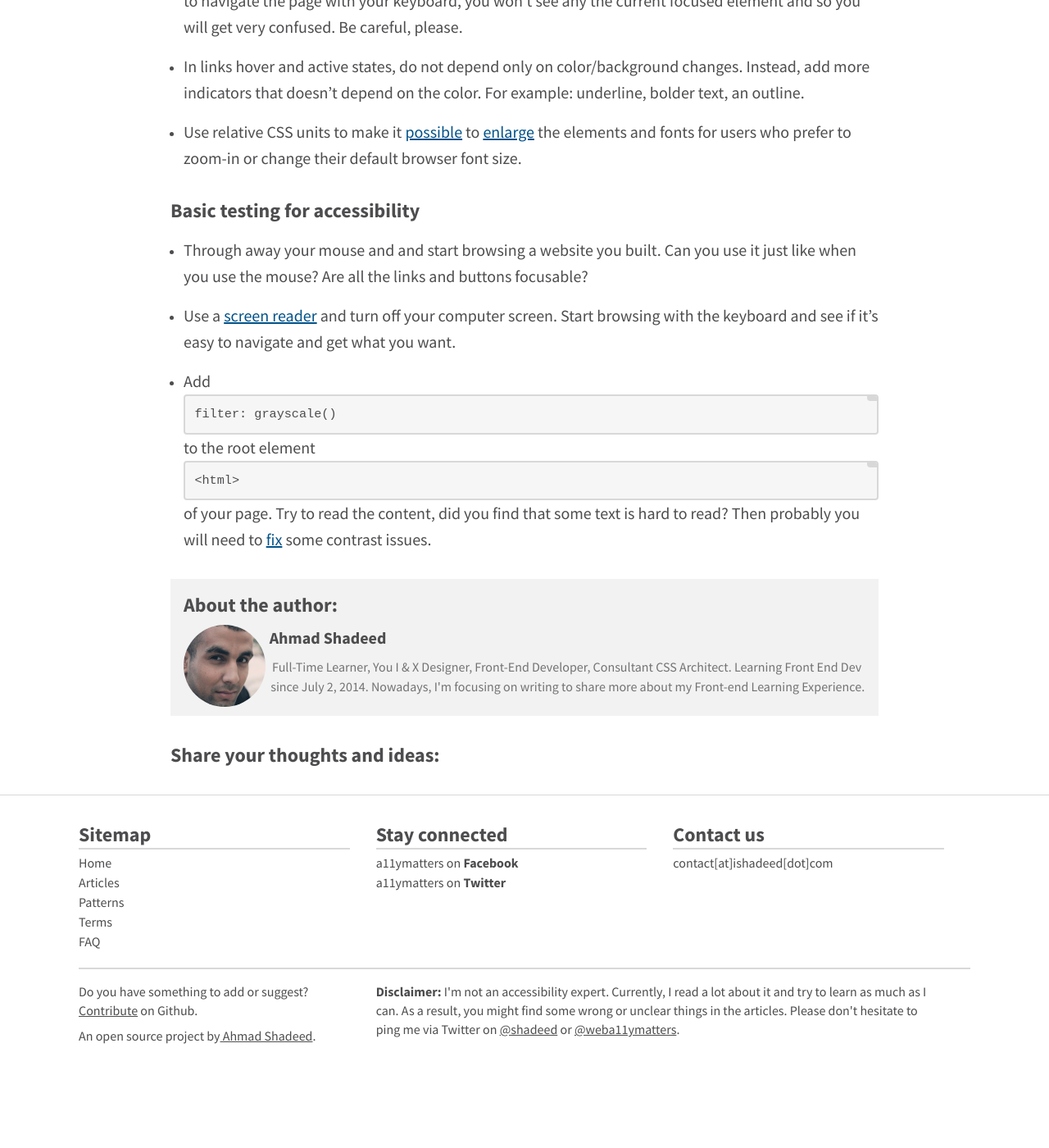
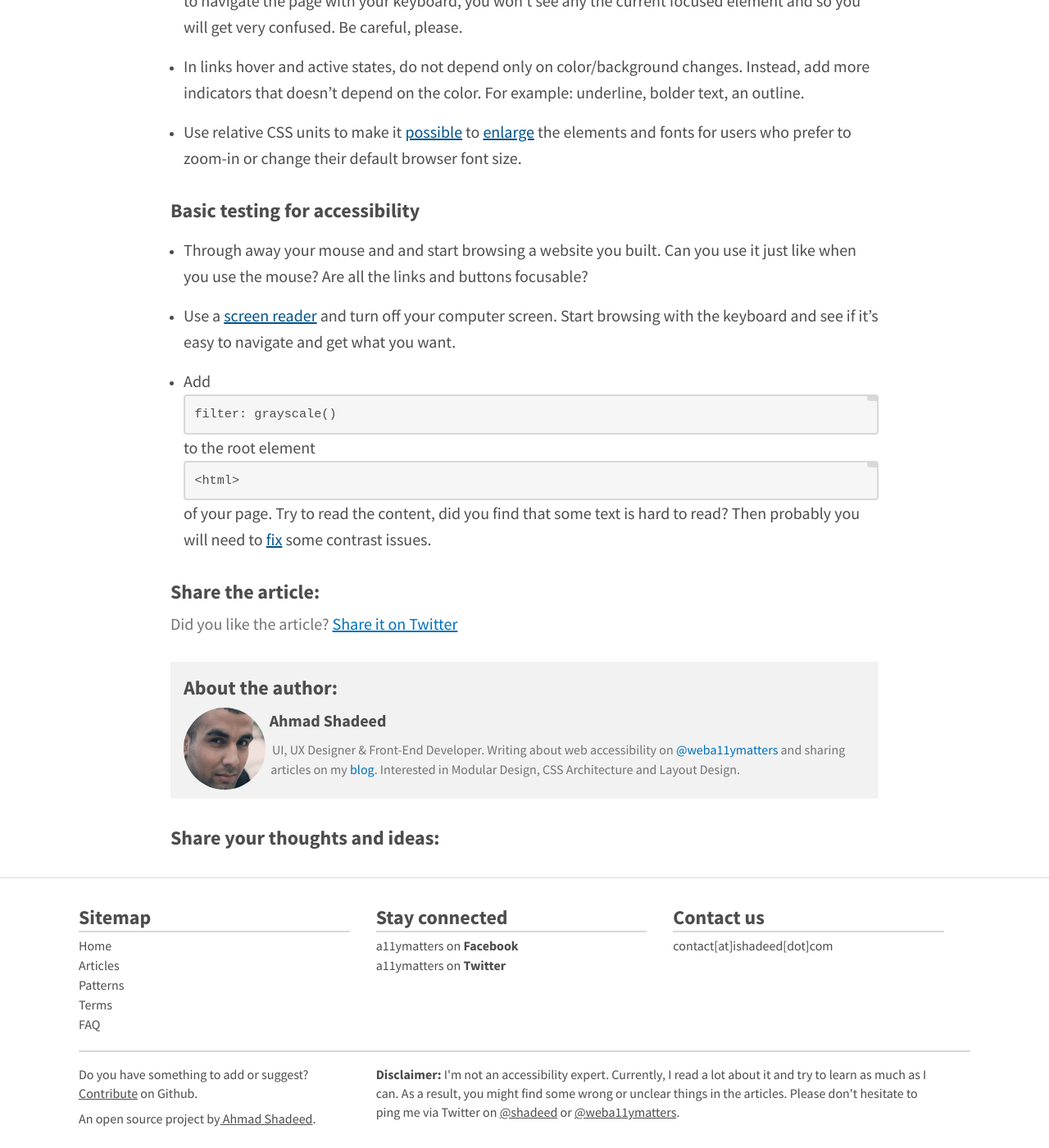
Before and after one commit to shadeed/a11ymatters, a Jekyll site: the page built from _posts/2016-07-08-beginner-guide-to-web-accessibility.markdown, in a window 1280 px wide and 1400 px high, scrolled down 7187 px. Shown: the whole window at 82% size. Built offline with Jekyll 4.4.1, drawn with Linux system fonts in a browser that asks for light colours; comment, search, counter and statistics services are not loaded; before the commit the page ends 8486 px from its top, so only the background shows below that.

Commit message:
add article sharingg

```diff
--- /dev/null
+++ b/_includes/author.html
@@ -0,0 +1,6 @@
+<div class="c-bio">
+    <img class="c-bio__avatar" src="../../assets/images/shadeed.jpg" alt="">
+    <h4 class="c-bio__title">Ahmad Shadeed</h4>
+    <p class="c-bio__meta">UI, UX Designer & Front-End Developer. Writing about web accessibility on <a href="https://twitter.com/shadeed9">@weba11ymatters</a> and sharing articles on my <a href="https://www.ishadeed.com">blog</a>. Interested in Modular Design, CSS Architecture
+        and Layout Design.</p>
+</div>
--- /dev/null
+++ b/_includes/share.html
@@ -0,0 +1,7 @@
+<section class="c-share">
+    <h3>Share the article:</h3>
+    <p>
+        Did you like the article? <a href="https://twitter.com/intent/tweet?text=Accessibility Matters - {{ page.title }}&url=http://www.a11ymatters.com{{ site.url }}{{ page.url }}&via=weba11ymatters&related=shadeed9"
+            rel="nofollow" target="_blank" title="Share on Twitter">Share it on Twitter</a>
+    </p>
+</section>
--- a/_layouts/post.html
+++ b/_layouts/post.html
@@ -24,13 +24,11 @@ layout: default
 				{{ content }}
 			</div>
 
+			{% include share.html %}
+
 			<footer class="c-article__footer">
 				<h3 class="c-article__footer__title">About the author:</h3>
-				<div class="c-bio">
-					<img class="c-bio__avatar" src="../../assets/images/shadeed.jpg" alt="">
-					<h4 class="c-bio__title">Ahmad Shadeed</h4>
-					<p class="c-bio__meta">Full-Time Learner, You I & X Designer, Front-End Developer, Consultant CSS Architect. Learning Front End Dev since July 2, 2014. Nowadays, I'm focusing on writing to share more about my Front-end Learning Experience.</p>
-				</div>
+				{% include author.html %}
 			</footer>
 		</div>
 	</article>
--- a/_scss/main.scss
+++ b/_scss/main.scss
@@ -39,6 +39,7 @@
 @import "components/components.ingredients";
 @import "components/components.notice";
 @import "components/components.table";
+@import "components/components.share";
 
 @import "scopes/scopes.article";
 
--- a/assets/css/main.css
+++ b/assets/css/main.css
@@ -880,6 +880,13 @@ blockquote {
 .c-table__row:nth-child(odd) {
   background: #f2f2f2; }
 
+.c-share {
+  margin-bottom: 32px; }
+  .c-share p {
+    font-size: 1.25em; }
+  .c-share a {
+    text-decoration: underline; }
+
 .s-article p {
   font-size: 1.25em;
   line-height: 1.6;
```
Also changed, not shown: _layouts/pattern.html (+3 -5 lines), _posts/2016-09-21-intro-wai-aria.markdown (+0 -11 lines), _scss/components/_components.share.scss (added, +11 -0 lines).
